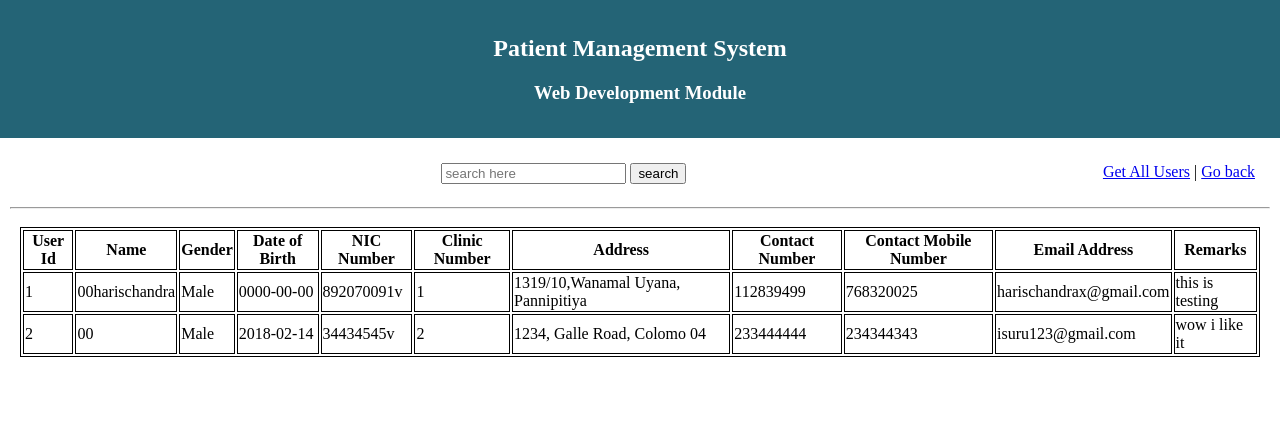
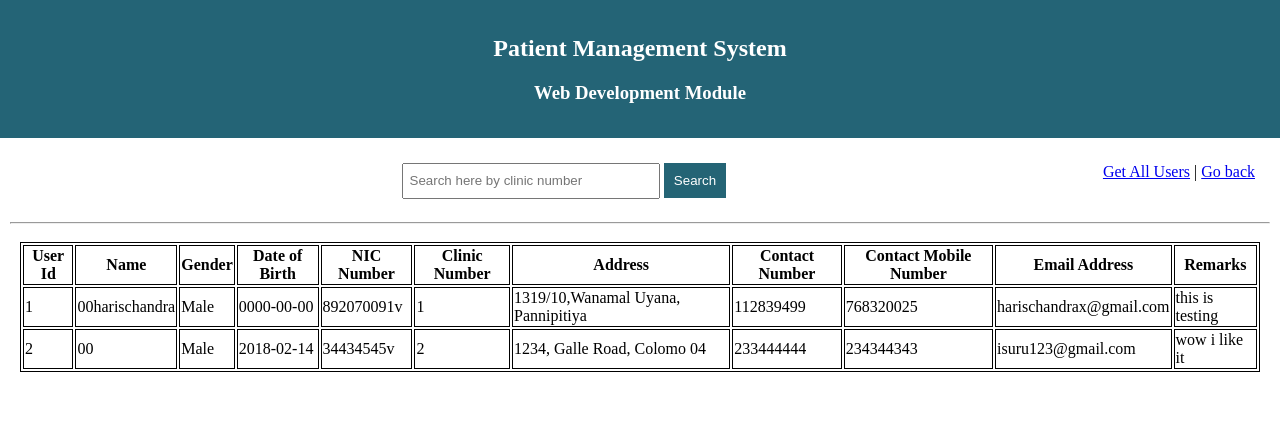
Before and after one commit to Chandimalmit/MyClinic, a PHP site: page /users.php in a window 1280 px wide. Shown: the top 439 px of the page. Run offline with PHP 8.4, Linux system fonts and the light colour scheme; data comes from the database, SQL or seed files in the repository; some libraries are stand-ins or nearby versions.

Commit message:
ui fixes

```diff
--- a/css/style.css
+++ b/css/style.css
@@ -40,6 +40,11 @@ body{
 	position: relative;
 	top: 30px;
 	text-align: center;
+}
+
+.search-form input:not([type="submit"]){
+	height: 30px;
+	width: 250px;
 }
 
 .inline-element{
--- a/users.php
+++ b/users.php
@@ -7,9 +7,9 @@ include 'includes/header-section.php';
 <div class="main-content">
 	<div class="search-container">
 	 	<div class="inline-element">
-		 	<form method="post" action="">
-		 			<input type="text" name="keyword" placeholder="search here" required/>
-		 			<input type="submit" value="search">
+		 	<form method="post" action="" class="search-form">
+		 			<input type="text" name="keyword" placeholder=" Search here by clinic number" required/>
+		 			<input type="submit" class="btn" value="Search">
 		 	</form>
 	   </div>
 	 	<div class="inline-element pull-right">
```
